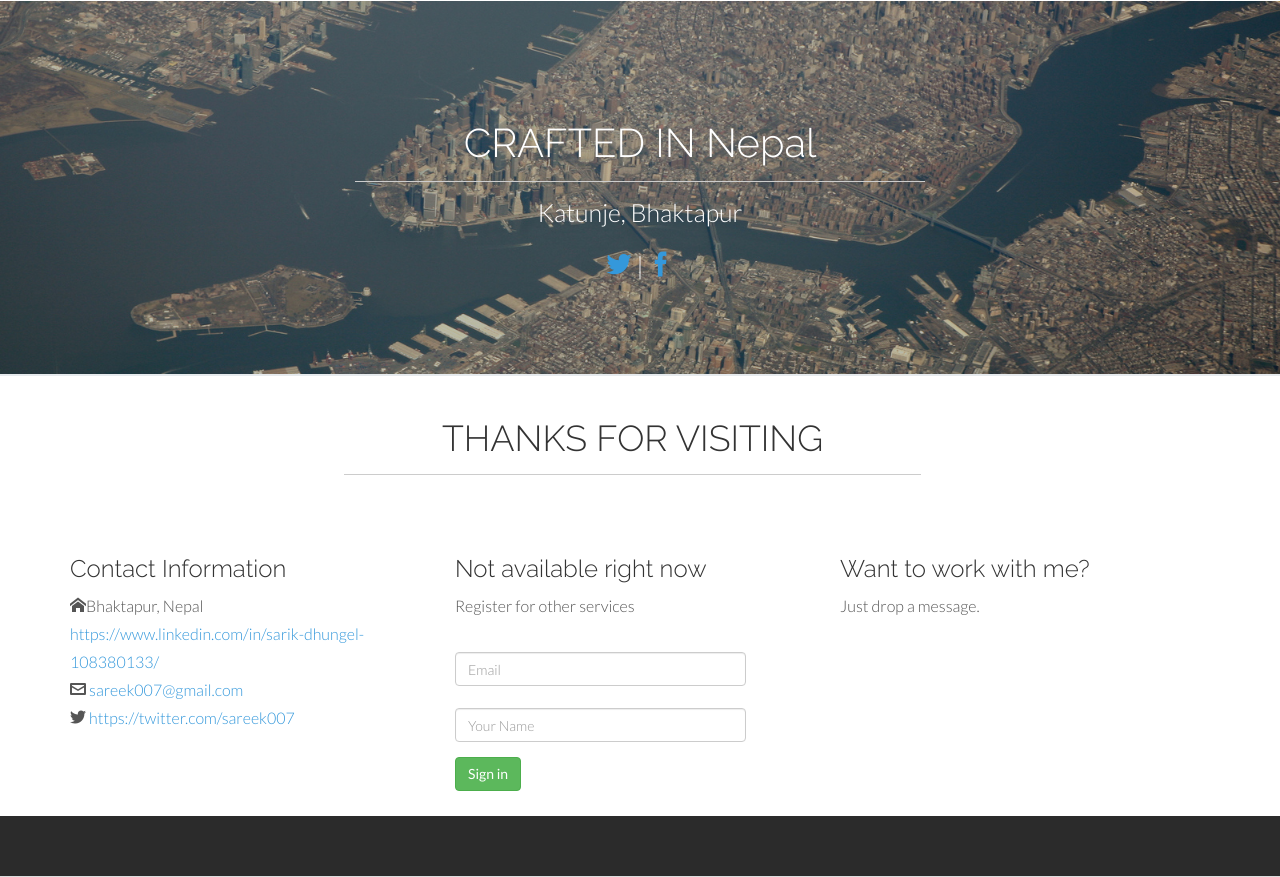
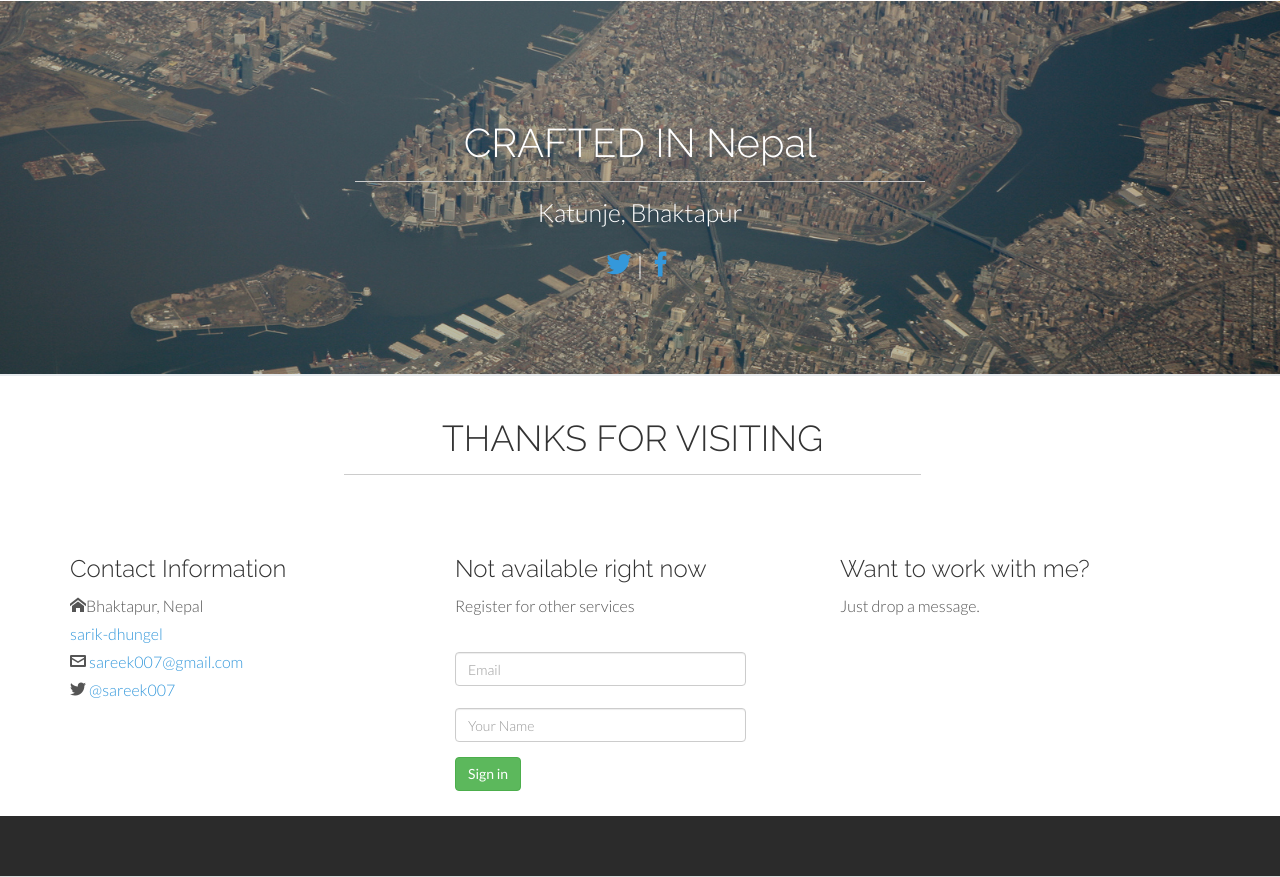
Before and after one commit to sareek/sareek.github.io, a plain HTML site: page blog/blog.html in a window 1280 px wide. Shown: the part 5945-6822 px from the top of the page. Drawn offline with Linux system fonts and the light colour scheme.

Commit message:
minor errors corrected

```diff
--- a/blog/blog.html
+++ b/blog/blog.html
@@ -416,9 +416,9 @@
 				<div class="col-lg-4">
 					<h3>Contact Information</h3>
 					<p><span class="icon icon-home"></span>Bhaktapur, Nepal <br/>
-					    <span class="icon"><i class="fa fa-linkedin"></i></span><a href='#'>https://www.linkedin.com/in/sarik-dhungel-108380133/</a> <br/>
+					    <span class="icon"><i class="fa fa-linkedin"></i></span><a href='https://www.linkedin.com/in/sarik-dhungel-108380133/'>sarik-dhungel</a> <br/>
 						<span class="icon icon-envelop"></span> <a href="#">sareek007@gmail.com </a> <br/>
-						<span class="icon icon-twitter"></span> <a href="#"> https://twitter.com/sareek007 </a> <br/>
+						<span class="icon icon-twitter"></span> <a href=" https://twitter.com/sareek007">@sareek007 </a> <br/>
 
 					</p>
 				</div><!-- col -->
```
